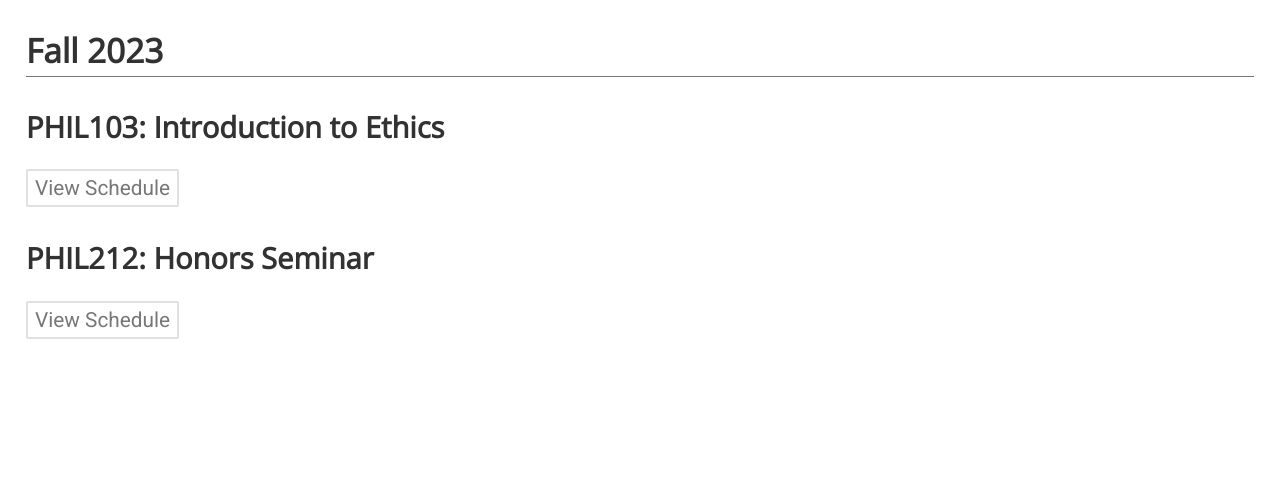
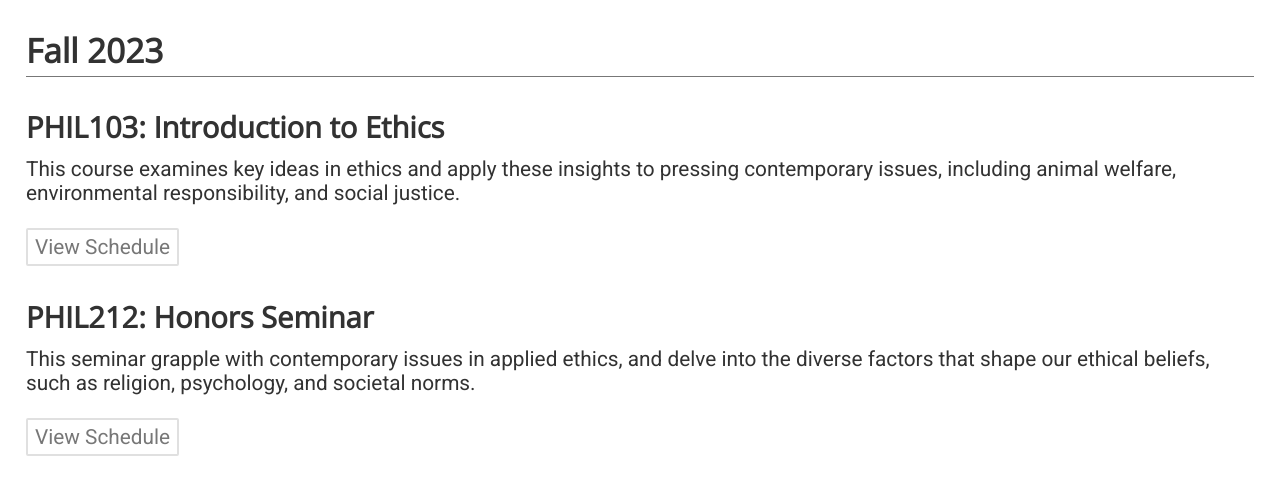
Before and after one commit to makp/website, a Flask app: page /teaching in a window 1280 px wide. Shown: the part 67-562 px from the top of the page. Run offline with Flask 3, Linux system fonts and the light colour scheme.

Commit message:
Add description for the f23 courses

```diff
--- a/courses_info.py
+++ b/courses_info.py
@@ -9,7 +9,7 @@ semesters = {
             'schedule_html': 'includes/schedule_f23_phil103.html',
             'syllabus_tex': '',
             'syllabus_url': '',
-            'description': ''
+            'description': 'includes/course-description-phil103.html'
         },
         'PHIL212': {
             'course_name': 'Honors Seminar',
@@ -17,5 +17,5 @@ semesters = {
             'schedule_html': 'includes/schedule_f23_phil212.html',
             'syllabus_tex': '',
             'syllabus_url': '',
-            'description': ''
+            'description': 'includes/course-description-phil212.html'
         }}}
--- /dev/null
+++ b/templates/includes/course-description-phil103.html
@@ -0,0 +1,3 @@
+<p>
+  This course examines key ideas in ethics and apply these insights to pressing contemporary issues, including animal welfare, environmental responsibility, and social justice.
+</p>
--- a/templates/includes/course-description-phil212.html
+++ b/templates/includes/course-description-phil212.html
@@ -1,3 +1,6 @@
 <p>
-  This seminar introduces students to conceptual issues in evolutionary biology. Some of the issues discussed in this seminar include: How does natural selection explain the evolution of complexity? What are organisms? What is the role of chance in evolution? How can altruism evolve by natural selection?
+  This seminar grapple with contemporary issues in applied ethics, and delve into the diverse factors that shape our ethical beliefs, such as religion, psychology, and societal norms.
 </p>
+<!-- <p>
+     This seminar introduces students to conceptual issues in evolutionary biology. Some of the issues discussed in this seminar include: How does natural selection explain the evolution of complexity? What are organisms? What is the role of chance in evolution? How can altruism evolve by natural selection?
+     </p> -->
```
